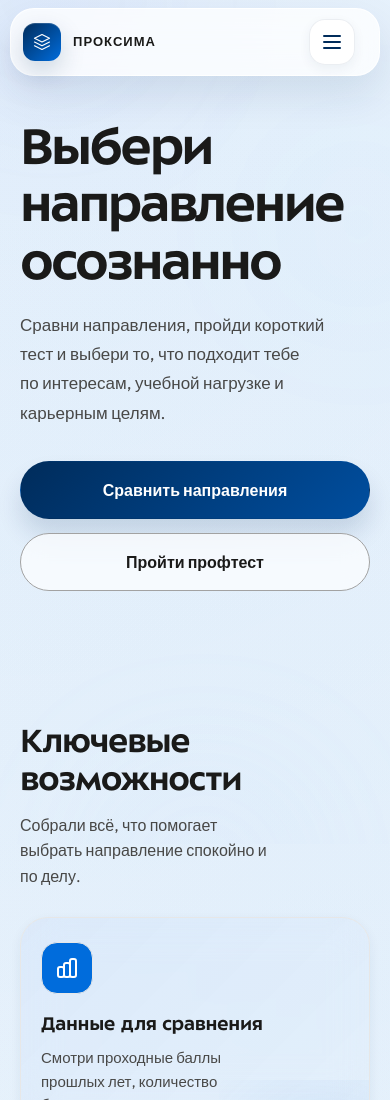
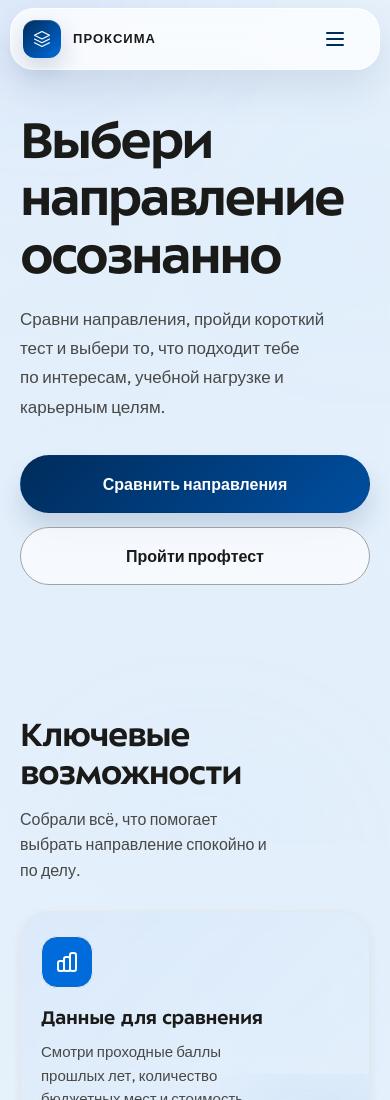
Before and after one commit to artemnoor/Procsima-low_version-, a website: page index.html in a window 390 px wide. Shown: the top 1100 px of the page. Drawn offline with Linux system fonts and the light colour scheme; a web font is replaced by a local one.

Commit message:
Add analytics and refine mobile UX

```diff
--- a/index.html
+++ b/index.html
@@ -10,6 +10,10 @@
     <link rel="preconnect" href="https://fonts.gstatic.com" crossorigin>
     <link href="https://fonts.googleapis.com/css2?family=Outfit:wght@300;400;500;600;700;800&display=swap"
         rel="stylesheet">
+    <script>
+        window.va = window.va || function () { (window.vaq = window.vaq || []).push(arguments); };
+    </script>
+    <script defer src="/_vercel/insights/script.js"></script>
     <style>
         @font-face {
             font-family: 'ALS Sector';
@@ -1178,6 +1182,15 @@
                 gap: 12px;
                 padding: 10px 12px;
                 border-radius: 24px;
+            }
+
+            .mobile-nav summary {
+                width: 40px;
+                height: 40px;
+                border-radius: 0;
+                border: none;
+                background: transparent;
+                box-shadow: none;
             }
 
             .brand-logo {
```
Also changed, not shown: catalog.html (+13 -0 lines), compare.html (+13 -0 lines), old.html (+13 -0 lines), proftest/index.html (+4 -0 lines), proftest/questions/q1.html (+4 -0 lines), proftest/questions/q2.html (+4 -0 lines), proftest/questions/q3.html (+4 -0 lines), proftest/questions/q4.html (+4 -0 lines), proftest/questions/q5.html (+4 -0 lines), proftest/questions/q6.html (+4 -0 lines), proftest/questions/q7.html (+4 -0 lines), proftest/result.html (+4 -0 lines), test.html (+4 -0 lines).
